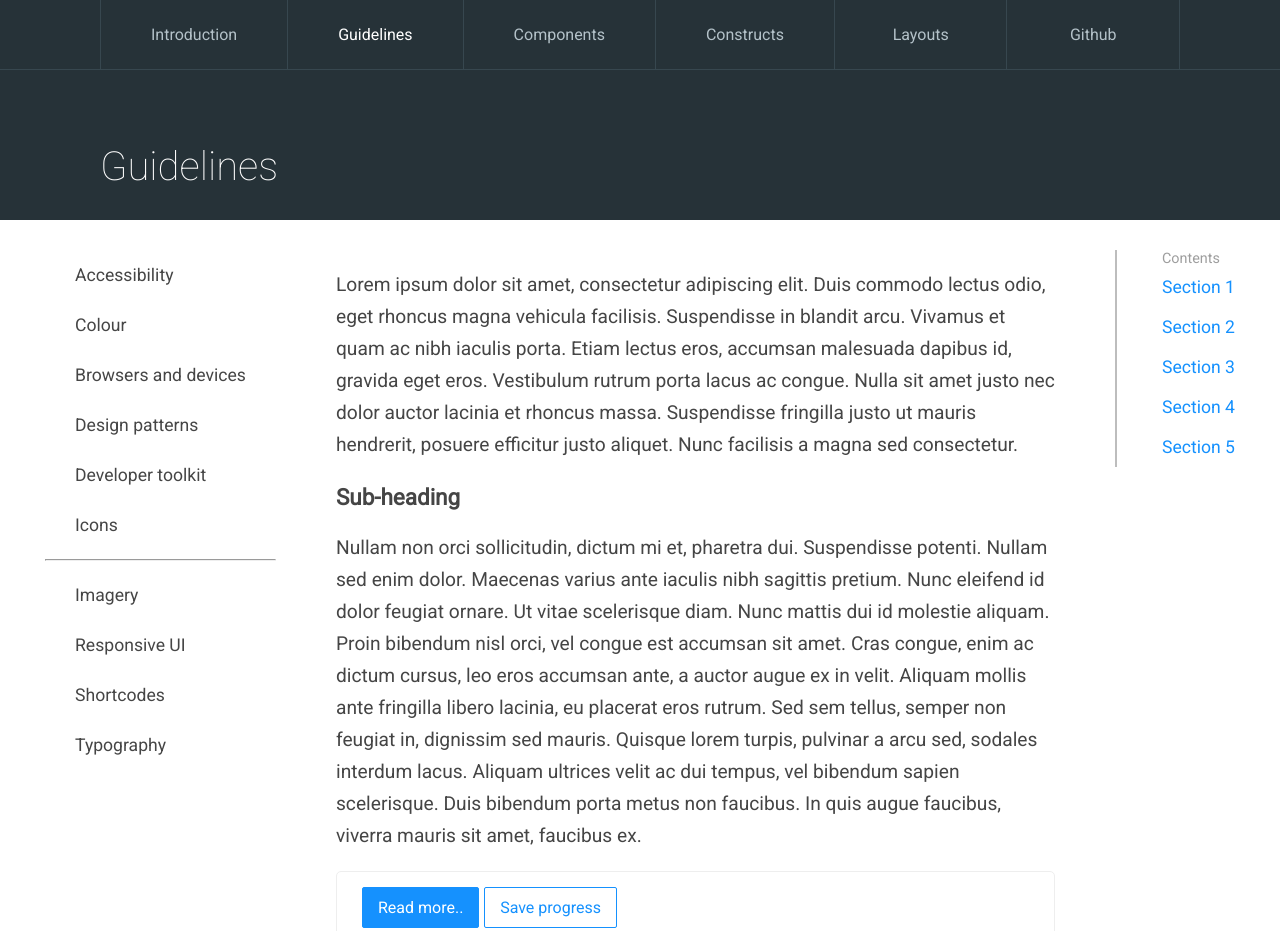
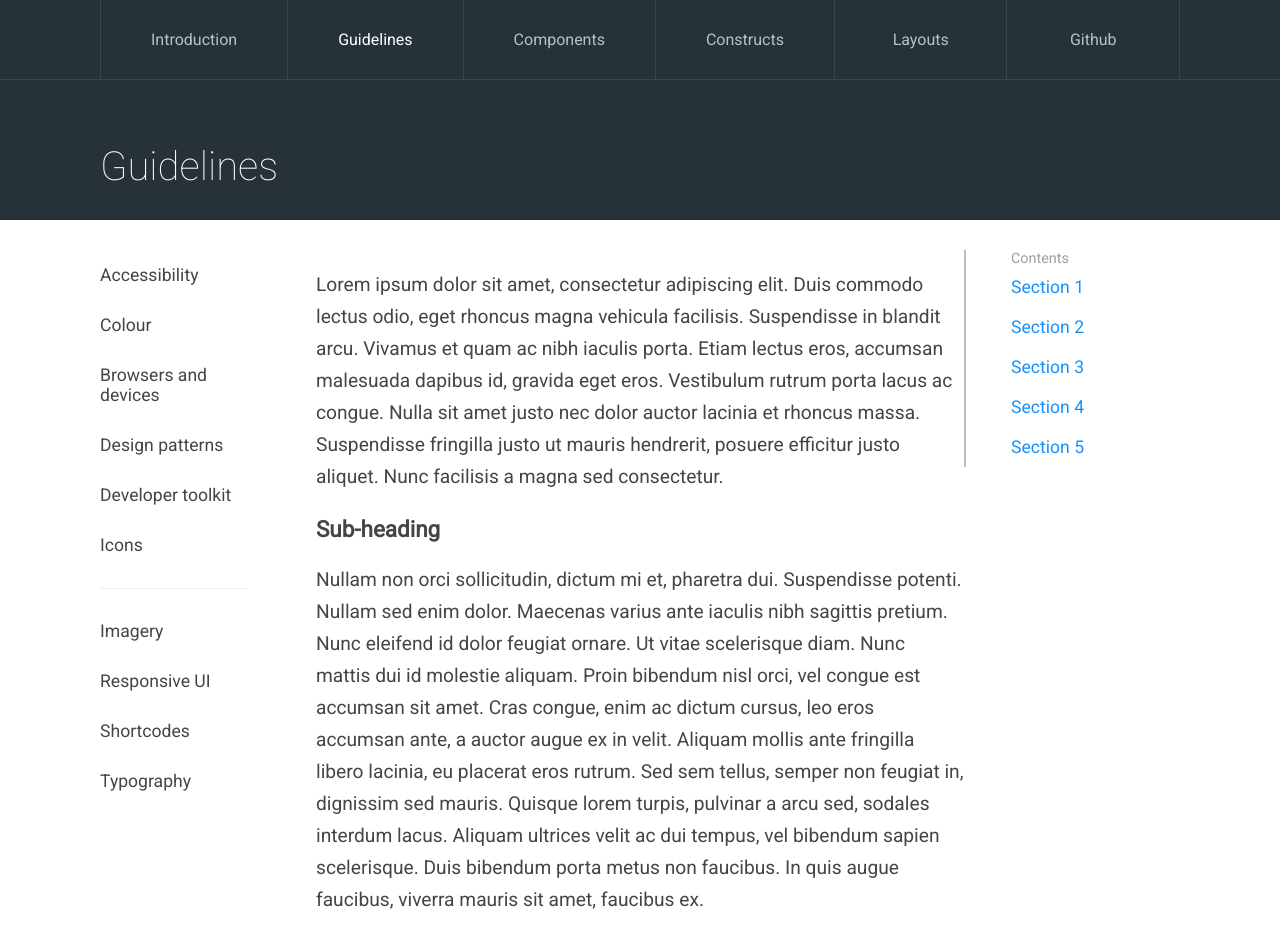
Before and after one commit to radical-edo/f-rt, a website: page page-layout/public/guidelines.html in a window 1280 px wide. Shown: the top 931 px of the page. Drawn offline with Linux system fonts and the light colour scheme.

Commit message:
Margin updates

```diff
--- a/page-layout/public/guidelines.css
+++ b/page-layout/public/guidelines.css
@@ -13,6 +13,7 @@ body {
   margin: 0;
   font-size: 16px;
   font-family: var(--fonts);
+  --side-margin: 100px;
 }
 
 .app-header {
@@ -20,7 +21,6 @@ body {
   --h1-color: #FDFDFD;
   --font-color: #B4C2C9;
   --border-color: #37474F;
-  --side-margin: 100px;
   display: flex;
   flex-direction: column;
   height: 220px;
@@ -41,7 +41,7 @@ body {
 }
 
 .nav__link {
-  padding: 25px 50px;
+  padding: 30px 50px;
   text-decoration: none;
   color: var(--font-color);
   border-left: 1px solid var(--border-color);
@@ -74,6 +74,7 @@ body {
 }
 
 .main {
+  margin: 0 var(--side-margin);
   display: flex;
   justify-content: space-around;
   margin-top: 30px;
@@ -82,14 +83,17 @@ body {
 }
 
 .main__content {
-  flex: 5;
-  margin: 0 15px;
+  flex: 3;
 }
 
 .main__links {
-  padding: 0 45px;
+  flex: 1;
   font-size: 1.1rem;
   color: #454545;
+}
+
+.main__links > .list {
+  padding-right: 70px;
 }
 
 .list {
@@ -97,8 +101,16 @@ body {
   padding: 0;
   margin: 0;
 }
+.list hr {
+  display: block;
+  height: 1px;
+  border: 0;
+  border-top: 1px solid #eee;
+  margin: 1em 0;
+  padding: 0;
+}
 
-.list--no-side-padding .list__item {
+.links__section-links .list__item {
   padding: 10px 0;
 }
 
@@ -107,7 +119,7 @@ body {
 }
 
 .list__item {
-  padding: 15px 30px;
+  padding: 15px 0;
 }
 
 .content__progress-buttons {
```
